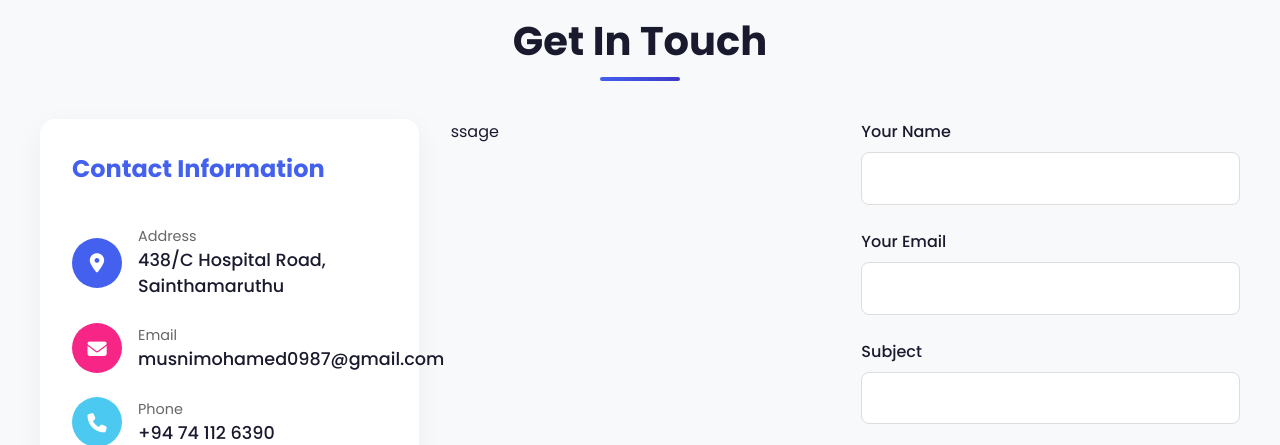
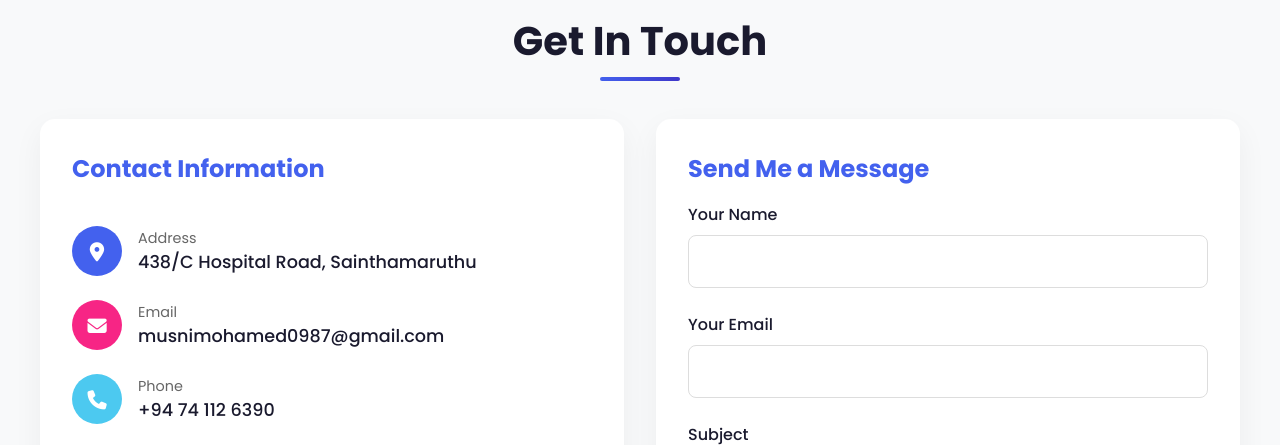
Before and after one commit to musni777/My-Orginal-portfolio, a plain HTML site: page index.html in a window 1280 px wide. Shown: the part 5030-5475 px from the top of the page. Drawn offline with nearby package versions, Linux system fonts and the light colour scheme.

Commit message:
Update index.html

```diff
--- a/index.html
+++ b/index.html
@@ -923,33 +923,29 @@
           </div>
         </div>
 
-       ssage</h3>
+        <div class="contact-form">
+          <h3 style="font-size: 1.5rem; margin-bottom: 1rem; color: var(--primary);">Send Me a Message</h3>
 
-        <form id="contactForm" action="https://api.web3forms.com/submit" method="POST">
-          <input type="hidden" name="access_key" value="2a70cf90-b84d-4099-8e95-752004b31ea4">
-          <input type="hidden" name="redirect" value="https://web3forms.com/success">
-
+          <form id="contactForm">
             <div class="form-group">
               <label for="name" class="form-label">Your Name</label>
-            <input type="text" id="name" name="name" class="form-control" required>
+              <input type="text" id="name" class="form-control" required>
             </div>
 
             <div class="form-group">
               <label for="email" class="form-label">Your Email</label>
-            <input type="email" id="email" name="email" class="form-control" required>
+              <input type="email" id="email" class="form-control" required>
             </div>
 
             <div class="form-group">
               <label for="subject" class="form-label">Subject</label>
-            <input type="text" id="subject" name="subject" class="form-control" required>
+              <input type="text" id="subject" class="form-control" required>
             </div>
 
             <div class="form-group">
               <label for="message" class="form-label">Message</label>
-            <textarea id="message" name="message" class="form-control" required></textarea>
+              <textarea id="message" class="form-control" required></textarea>
             </div>
-
-          <div class="h-captcha" data-captcha="true"></div>
 
             <button type="submit" class="btn">Send Message</button>
           </form>
@@ -957,6 +953,7 @@
       </div>
     </div>
   </section>
+
   <!-- Footer -->
   <footer>
     <div class="footer-content">
@@ -985,7 +982,7 @@
         </a>
       </div>
 
-      <p class="copyright">&copy; 2025 WebQamar All Rights Reserved.</p>
+      <p class="copyright">&copy; 2025 Mohamed Musni. All Rights Reserved.</p>
     </div>
   </footer>
 
```
Lines whose indentation alone changed are shown as unchanged.
